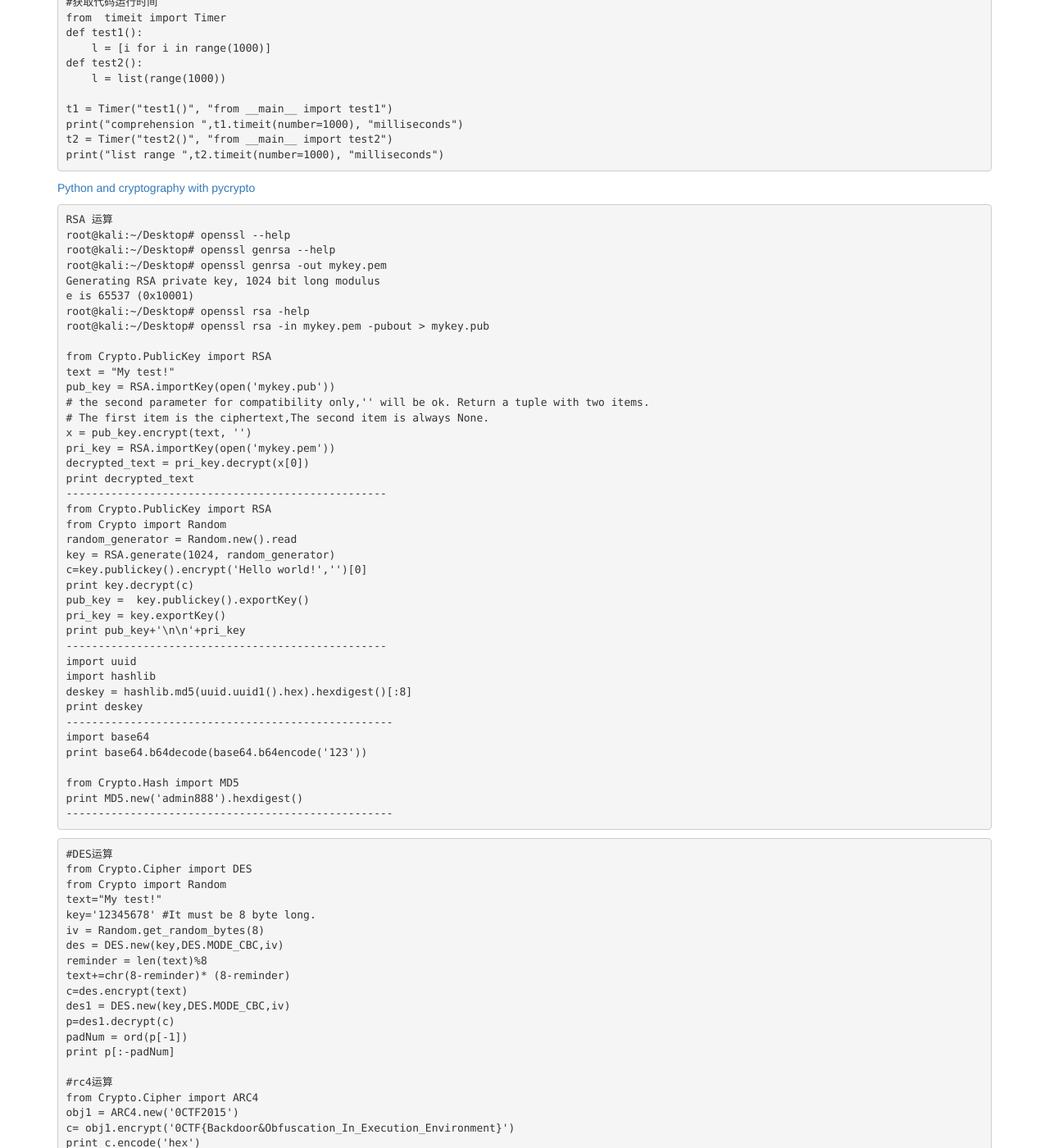
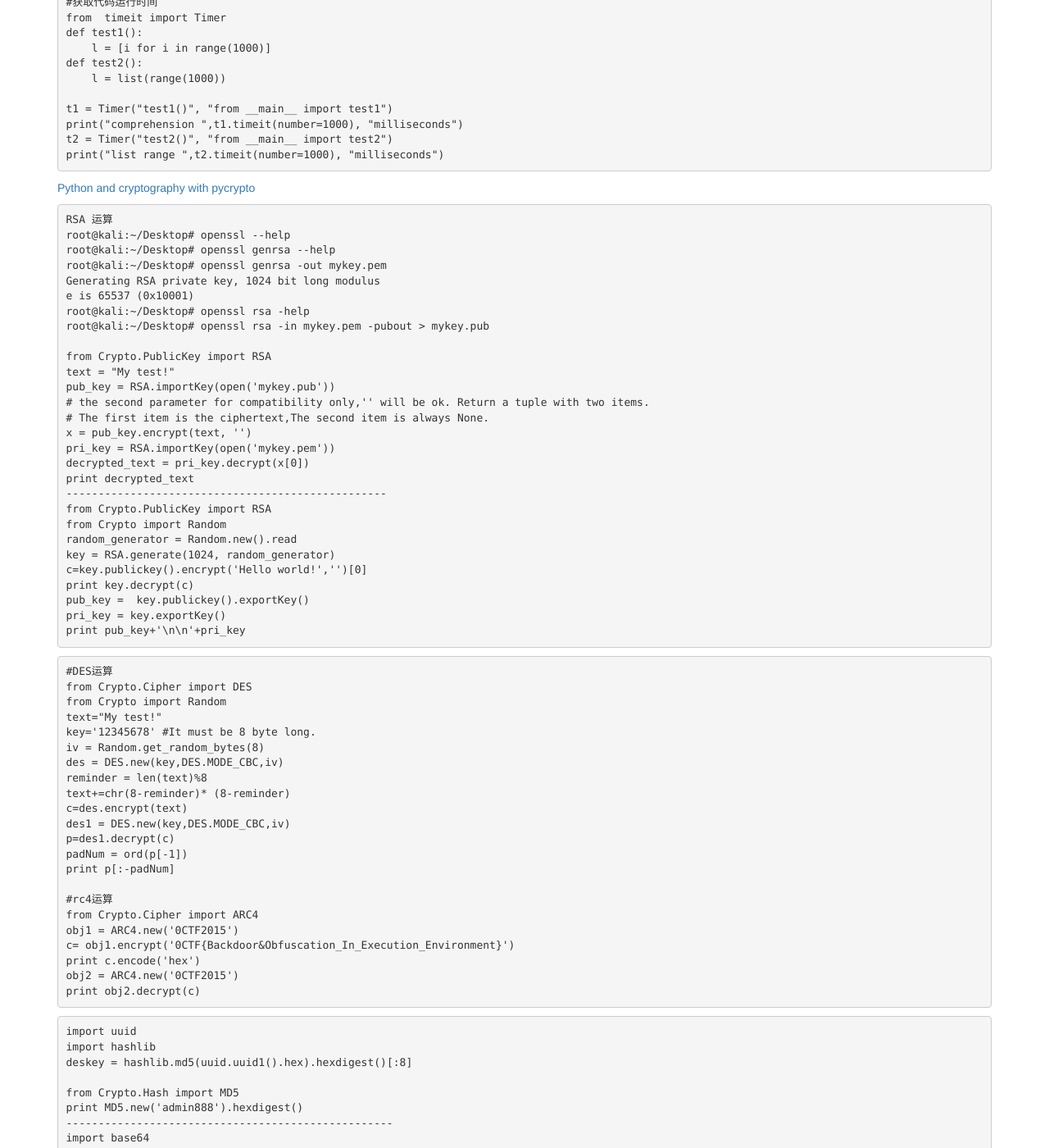
Before and after one commit to tank96a/article, a Jekyll site: the page built from _posts/2015-04-11-python-tips.md, in a window 1280 px wide and 1400 px high, scrolled down 258 px. Shown: the whole window at 82% size. Built offline with Jekyll 4.4.1, drawn with Linux system fonts in a browser that asks for light colours; nearby versions of some CDN libraries; library files that are not in the unit come from our copies; comment, search, counter and statistics services are not loaded; part of the change alters nothing that is shown; some of the changed text lies outside the part shown.

Commit message:
Update 2015-04-11-python-tips.md

```diff
--- a/_posts/2015-04-11-python-tips.md
+++ b/_posts/2015-04-11-python-tips.md
@@ -55,21 +55,8 @@ print key.decrypt(c)
 pub_key =  key.publickey().exportKey()
 pri_key = key.exportKey()
 print pub_key+'\n\n'+pri_key
---------------------------------------------------
-import uuid
-import hashlib
-deskey = hashlib.md5(uuid.uuid1().hex).hexdigest()[:8]
-print deskey
----------------------------------------------------
-import base64
-print base64.b64decode(base64.b64encode('123'))
-
-from Crypto.Hash import MD5
-print MD5.new('admin888').hexdigest()
----------------------------------------------------
 </pre>
 {% endraw %}
-
 
 {% highlight python %}
 #DES运算
@@ -97,6 +84,26 @@ print obj2.decrypt(c)
 {% endhighlight %}
 
 {% highlight python %}
+import uuid
+import hashlib
+deskey = hashlib.md5(uuid.uuid1().hex).hexdigest()[:8]
+
+from Crypto.Hash import MD5
+print MD5.new('admin888').hexdigest()
+---------------------------------------------------
+import base64
+print base64.b64decode(base64.b64encode('123'))
+
+import hashlib
+s='test'.encode('rot13').encode('base64')
+print s.decode('base64').decode('rot13')
+----------------------------------------------------
+
+
+
+
+
+
 {% endhighlight %}
 
 {% highlight python %}
```
